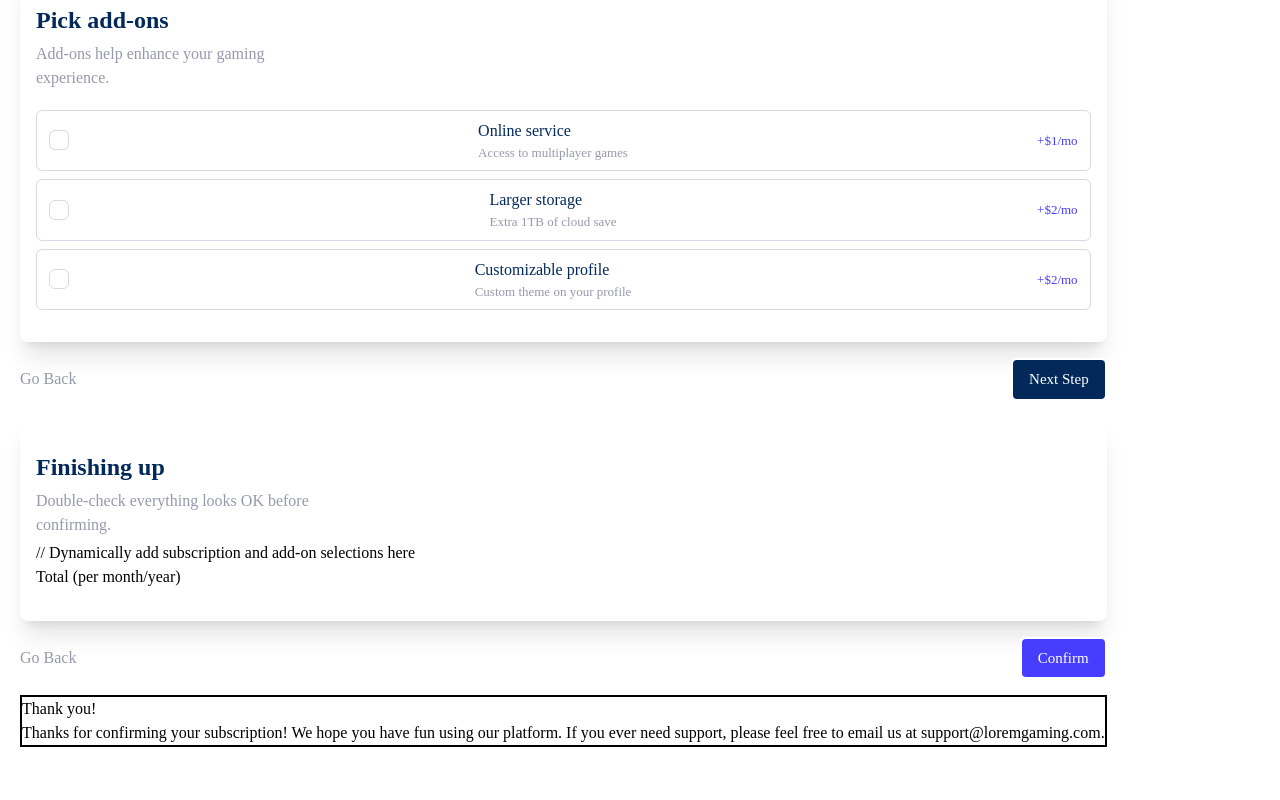
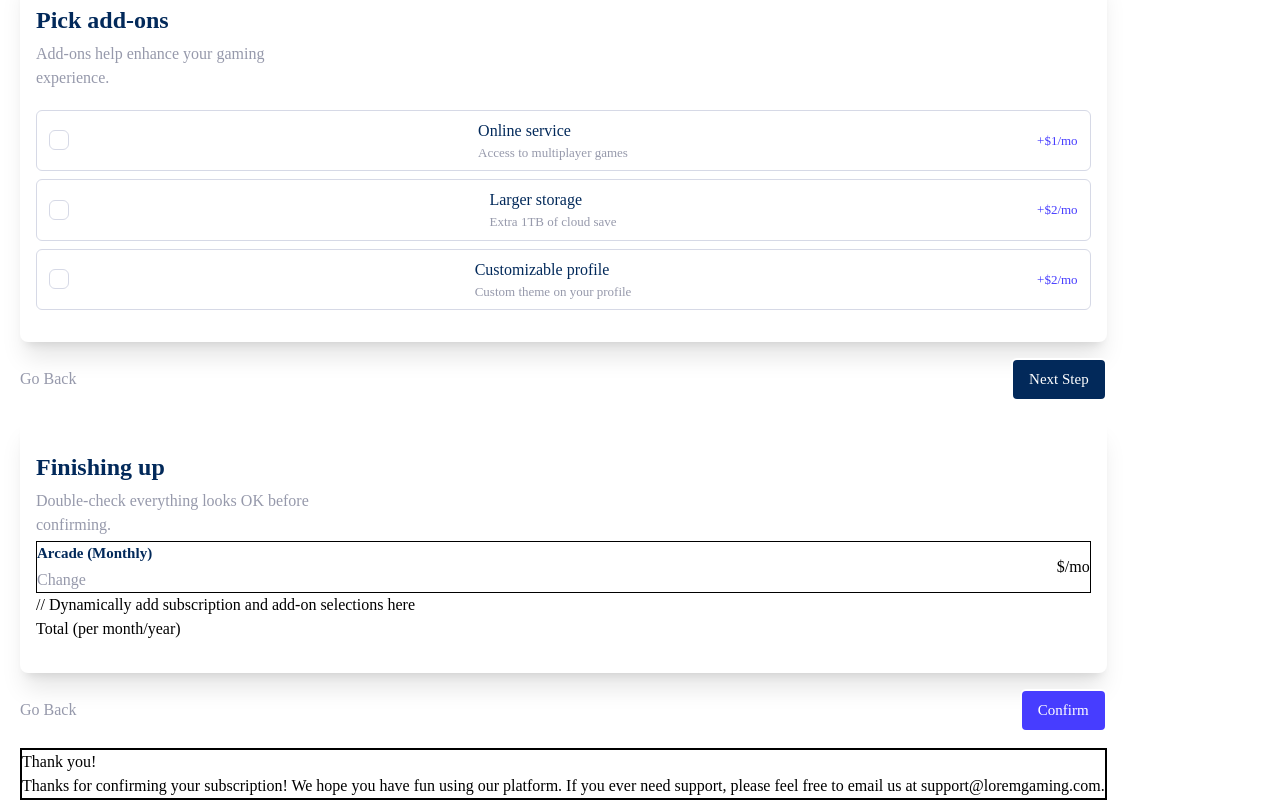
Before and after one commit to wx-it/multi-step-form, a React (Create React App) app: page / in a window 1280 px wide. Shown: the part 1119-1919 px from the top of the page. Before the commit the page ends 1866 px from the top, so only its background shows below. Built offline with nearby package versions, Linux system fonts and the light colour scheme.

Commit message:
displaying monthly total done

```diff
--- a/src/App.jsx
+++ b/src/App.jsx
@@ -14,6 +14,10 @@ function App() {
   const [time, setTime] = useState(false)
   const [boxes, setBoxes] = useState(plansData)
   const [squares, setSquares] = useState(data)
+  const [total, setTotal] = useState({
+    monthly: '',
+    yearly:''
+  })
 
   function toggle() {
     setTime(time => !time)
@@ -50,12 +54,17 @@ function getAll(id){
   let allItems = []
   let s = squares.map(square => square.on ? allItems.push(square.monthly) : square)
   let b = boxes.map(box => box.on ? allItems.push(box.monthly) : box)
-  return allItems.reduce((total, item) =>{
+  let totalMonthly =  allItems.reduce((total, item) =>{
     return item + total
   }, 0)
+
+  return setTotal(prevTotal => {
+  return{
+    ...prevTotal,
+    monthly: totalMonthly
+  }
+ })
 }
-getAll()
-
 
   return (
     <div className="relative">
@@ -65,9 +74,9 @@ getAll()
       <div className="absolute top-24 mx-5">
       <Step1/>
       <Step2 time={time} toggle={toggle} boxes={boxes} toggleBoxes={toggleBoxes} />
-      <Step3 time={time} data={data} squares={squares} toggleSquare={toggleSquare} />
-      <Step4/>
-      <Step5/>
+      <Step3 time={time} data={data} squares={squares} toggleSquare={toggleSquare} getAll={getAll} />
+      <Step4 total={total} />
+      <Step5  />
 
       </div>
     </div>
--- a/src/components/Step3.jsx
+++ b/src/components/Step3.jsx
@@ -4,7 +4,7 @@ import data from '../data'
 import Divs from './Divs'
 
 
-const Step3 = ({time, data, squares, toggleSquare}) => {
+const Step3 = ({time, data, squares, toggleSquare, getAll}) => {
 
 
   const getData = squares.map((data)=>{
@@ -39,6 +39,7 @@ className='flex justify-between'
       className="text-Cool-gray font-medium"
     >Go Back</button>
     <button
+       onClick={getAll}
        className='border-2 bg-Marine-blue text-White text-bold px-4 py-2 rounded-md my-4 font-normal text-ms'
     >Next Step</button>
 </div>
--- a/src/components/Step4.jsx
+++ b/src/components/Step4.jsx
@@ -1,6 +1,6 @@
 import React from 'react'
 
-const Step4 = () => {
+const Step4 = ({total, getAll}) => {
   return (
     <div className=''>
   <div  className='bg-White py-8 px-4 rounded-lg shadow-xl'>
@@ -12,6 +12,14 @@ const Step4 = () => {
    className="text-Cool-gray w-72 my-1">
   Double-check everything looks OK before confirming.
 </p>
+
+<div className="flex justify-between items-center border">
+  <div className='space-y-1'>
+    <p className='text-Marine-blue font-bold text-ms' >Arcade (Monthly)</p>
+    <button className='text-Cool-gray' >Change</button>
+  </div>
+  <p>${total.monthly}/mo</p>
+</div>
   // Dynamically add subscription and add-on selections here
 
   <p>
```
